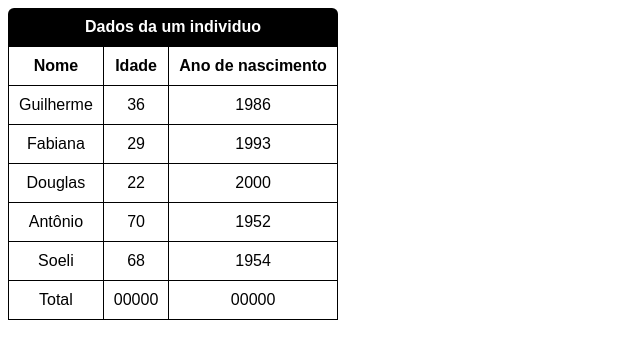
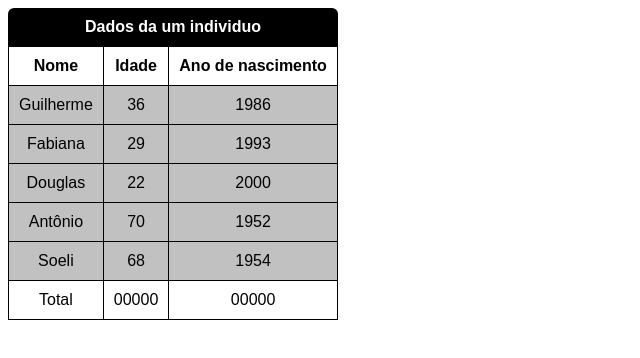
Before and after one commit to guilherme-benedett/html, a plain HTML site: page ex30 - tabela com efeito zebrado/index.html in a window 1280 px wide. Shown: the whole page, without its empty margins (0-640 px from the left). Drawn offline with Linux system fonts and the light colour scheme.

Commit message:
Update index.html

```diff
--- a/ex30 - tabela com efeito zebrado/index.html
+++ b/ex30 - tabela com efeito zebrado/index.html
@@ -24,6 +24,16 @@
             border-top-left-radius: 6px;
             border-top-right-radius: 6px;
         }
+        tbody > tr:nth-child(even){    /* even quer dizer as linhas pares */
+            background-color: #0000003e;
+
+        }
+        tbody > tr:nth-child(odd){     /* odd quer dizer as linhas impares */
+            background-color: #0000003e;
+
+        }
+
+        /* é essa a configuracao logo acima para deixar o efeito zebrado */
 
     </style>
     <title>Document</title>
```
